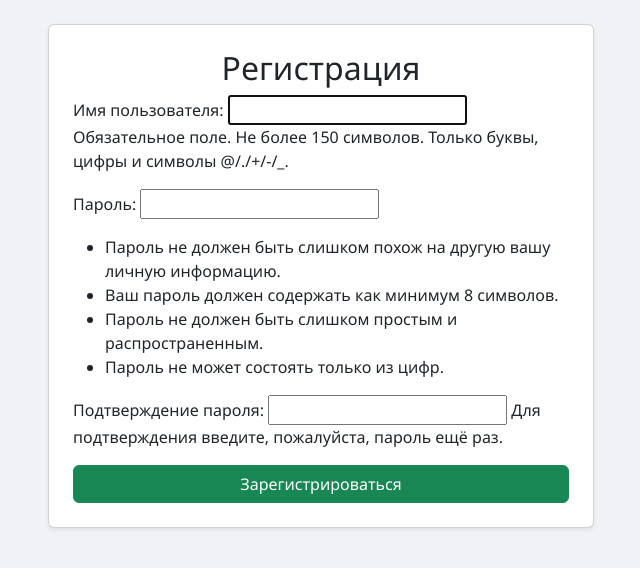
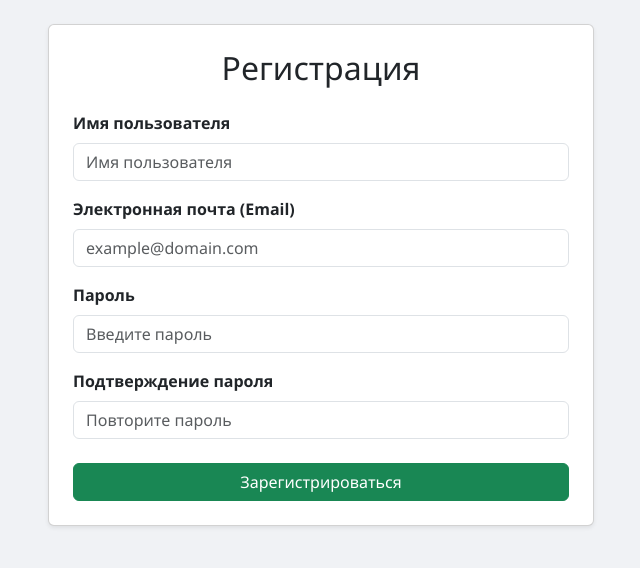
Before and after one commit to serg-12-ctrl/mini-------, a Django app: page /register/ in a window 1280 px wide. Shown: the part 96-664 px from the top of the page, without its empty margins (319-959 px from the left). Run offline with Django 5.2, Linux system fonts and the light colour scheme.

Commit message:
Добавлена валидация email и сложности пароля

```diff
--- a/1718/myproject/articles/forms.py
+++ b/1718/myproject/articles/forms.py
@@ -1,15 +1,119 @@
 from django import forms
-from .models import Comment, Article
+from .models import Comment, Article, Question, Answer
 from django.contrib.auth.models import User
 from django.contrib.auth.forms import UserCreationForm
-from .models import Question
-from .models import Answer
+from django.core.exceptions import ValidationError
+import re
 
 
-class CyrillicUserCreationForm(UserCreationForm):
-    class Meta(UserCreationForm.Meta):
+from django.contrib.auth.models import User
+from django.core.exceptions import ValidationError
+import re
+
+class CyrillicUserCreationForm(forms.ModelForm):
+    username = forms.CharField(
+        label="Имя пользователя",
+        min_length=3,
+        max_length=20,
+        help_text=None,
+        widget=forms.TextInput(attrs={
+            'class': 'form-control',
+            'placeholder': 'Имя пользователя',
+            'required': 'required', # HTML5 обязательное поле
+            # Регулярное выражение для HTML5 (разрешаем латиницу и кириллицу от 3 до 20 символов)
+            'pattern': '^[a-zA-Z0-9_а-яА-ЯёЁ]{3,20}$',
+            'title': 'От 3 до 20 символов. Разрешены только русские/английские буквы, цифры и _'
+        })
+    )
+    email = forms.EmailField(
+        label="Электронная почта (Email)",
+        widget=forms.EmailInput(attrs={
+            'class': 'form-control',
+            'placeholder': 'example@domain.com',
+            'required': 'required' # Делает поле обязательным на фронтенде
+        }),
+        error_messages={
+            'invalid': 'Пожалуйста, введите корректный адрес электронной почты.',
+            'required': 'Поле Email обязательно для заполнения.'
+        }
+    )
+    password1 = forms.CharField(
+        label="Пароль",
+        min_length=8,
+        widget=forms.PasswordInput(attrs={
+            'class': 'form-control',
+            'placeholder': 'Введите пароль',
+            'required': 'required'
+        }),
+        error_messages={'min_length': 'Пароль должен содержать не менее 8 символов.'}
+    )
+    password2 = forms.CharField(
+        label="Подтверждение пароля",
+        min_length=8, # <--- ДОБАВЛЕНО
+        widget=forms.PasswordInput(attrs={
+            'class': 'form-control',
+            'placeholder': 'Повторите пароль',
+            'required': 'required'
+        })
+    )
+
+    class Meta:
         model = User
         fields = ("username",)
+
+    # Валидация: латиница + кириллица
+    def clean_username(self):
+        username = self.cleaned_data.get('username', '')
+
+        # РЕГУЛЯРНОЕ ВЫРАЖЕНИЕ: разрешает латиницу (a-z), кириллицу (а-я), цифры (0-9) и "_"
+        if not re.match(r'^[a-zA-Z0-9_а-яА-ЯёЁ]+$', username):
+            raise ValidationError(
+                'Имя пользователя содержит недопустимые символы. Разрешены только русские и латинские буквы, цифры и знак подчеркивания.'
+            )
+
+        if User.objects.filter(username=username).exists():
+            raise ValidationError('Пользователь с таким именем уже зарегистрирован.')
+
+        return username
+    def clean_email(self):
+        email = self.cleaned_data.get('email', '')
+        # Проверяем, нет ли уже в системе инженера с такой же почтой
+        if User.objects.filter(email=email).exists():
+            raise ValidationError('Пользователь с таким Email уже зарегистрирован в системе АСУТП.')
+        return email
+    # Валидация совпадения паролей
+        # Валидация совпадения паролей и их сложности на бэкенде
+    def clean(self):
+        cleaned_data = super().clean()
+        password1 = cleaned_data.get("password1")
+        password2 = cleaned_data.get("password2")
+
+        if password1:
+            # Проверяем длину
+            if len(password1) < 8:
+                self.add_error('password1', "Пароль должен содержать не менее 8 символов.")
+
+            # Проверяем регулярным выражением наличие цифры (\d) и заглавной буквы ([A-ZА-ЯёЁ])
+            if not re.search(r'\d', password1) or not re.search(r'[A-ZА-ЯёЁ]', password1):
+                self.add_error('password1', "Пароль должен содержать хотя бы одну цифру и одну заглавную букву.")
+
+        # Проверяем совпадение
+        if password1 and password2 and password1 != password2:
+            self.add_error('password2', "Пароли не совпадают.")
+
+        return cleaned_data
+
+
+    # Сохранение пользователя с хэшированием пароля
+    def save(self, commit=True):
+        user = super().save(commit=False)
+        user.set_password(self.cleaned_data["password1"])
+        user.email = self.cleaned_data["email"]
+        if commit:
+            user.save()
+        return user
+
+
 
 class CommentForm(forms.ModelForm):
     class Meta:
@@ -19,38 +123,31 @@ class CommentForm(forms.ModelForm):
             'text': forms.Textarea(attrs={
                 'class':'form-control',
                 'rows': 4,
-                'placeholder': 'Оставьте ваш комменатрий....'
+                'placeholder': 'Оставьте ваш комментарий....' # Исправлена опечатка в placeholder
             })
         }
 
-
-# НОВАЯ форма для статей с полем для фото
+# Форма для статей с полем для фото
 class ArticleForm(forms.ModelForm):
     class Meta:
         model = Article
-
         fields = ['title', 'content', 'image', 'tags']
         widgets = {
             'title': forms.TextInput(attrs={'class': 'form-control', 'placeholder': 'Заголовок статьи'}),
             'content': forms.Textarea(attrs={'class': 'form-control', 'rows': 6, 'placeholder': 'Текст статьи...'}),
-            'image': forms.FileInput(attrs={'class': 'form-control'}), # Поле для файла
+            'image': forms.FileInput(attrs={'class': 'form-control'}),
             'tags': forms.SelectMultiple(attrs={'class': 'form-control'}),
         }
-
-
 
 class QuestionForm(forms.ModelForm):
     class Meta:
         model = Question
-        fields = ['title', 'content'] # Поля 'forum' и 'author' мы заполним автоматически в View
-
-
-
+        fields = ['title', 'content']
 
 class AnswerForm(forms.ModelForm):
     class Meta:
         model = Answer
         fields = ['content']
         widgets = {
-            'content': forms.Textarea(attrs={'rows': 4, 'placeholder': 'Введите ваш ответ...'}),
+            'content': forms.Textarea(attrs={'class': 'form-control', 'rows': 4, 'placeholder': 'Введите ваш ответ...'}), # Добавлен Bootstrap класс form-control для красоты
         }
--- a/1718/myproject/articles/templates/registration/register.html
+++ b/1718/myproject/articles/templates/registration/register.html
@@ -1,16 +1,84 @@
 {% extends 'base.html' %}
 
 {% block content %}
-<div class="row justify-content-center">
+<div class="row justify-content-center mt-4">
     <div class="col-md-6">
         <div class="card shadow-sm p-4">
-            <h2 class="text-center">Регистрация</h2>
-            <form method="post">
+            <h2 class="text-center mb-4">Регистрация</h2>
+
+            <!-- Добавили класс needs-validation и атрибут novalidate, чтобы стилизовать ошибки через Bootstrap -->
+            <form method="post" class="needs-validation" novalidate>
                 {% csrf_token %}
-                {{ form.as_p }}
-                <button type="submit" class="btn btn-success w-100">Зарегистрироваться</button>
+
+                {% for field in form %}
+                    <div class="mb-3 position-relative">
+                        <label class="form-label fw-bold">{{ field.label }}</label>
+                        {{ field }}
+                        <!-- Блок, который Bootstrap покажет, если HTML5/JS валидация не пройдена -->
+                        <div class="invalid-feedback">
+                            Пожалуйста, заполните это поле корректно.
+                        </div>
+                    </div>
+                {% endfor %}
+
+                <button type="submit" class="btn btn-success w-100 mt-2">Зарегистрироваться</button>
             </form>
         </div>
     </div>
 </div>
+
+<!-- JavaScript для перехвата отправки формы и применения стилей Bootstrap -->
+<script>
+(() => {
+  'use strict'
+  const forms = document.querySelectorAll('.needs-validation')
+
+  Array.from(forms).forEach(form => {
+    form.addEventListener('submit', event => {
+      const p1 = document.getElementById('id_password1')
+      const p2 = document.getElementById('id_password2')
+      const emailInput = document.getElementById('id_email') // Находим поле email по его ID
+
+      // Сброс ошибок
+      p1.setCustomValidity('')
+      p2.setCustomValidity('')
+      if (emailInput) emailInput.setCustomValidity('')
+
+      // 1. Проверка валидности email силами браузера
+      if (emailInput && !emailInput.validity.valid) {
+        const fbEmail = emailInput.parentElement.querySelector('.invalid-feedback')
+        if (fbEmail) fbEmail.textContent = '⚠️ Введите корректный адрес почты (например, user@mail.ru)!'
+      }
+
+      // 2. Проверка длины пароля
+      if (p1.value.length < 8) {
+        p1.setCustomValidity('Короткий пароль')
+        const fb1 = p1.parentElement.querySelector('.invalid-feedback')
+        if (fb1) fb1.textContent = '⚠️ Пароль должен быть не менее 8 символов!'
+      }
+      // 3. Проверка сложности пароля
+      else if (!/(?=.*\d)(?=.*[A-ZА-ЯёЁ])/.test(p1.value)) {
+        p1.setCustomValidity('Слишком простой пароль')
+        const fb1 = p1.parentElement.querySelector('.invalid-feedback')
+        if (fb1) fb1.textContent = '⚠️ Пароль должен содержать цифру и заглавную букву!'
+      }
+
+      // 4. Проверка совпадения паролей
+      if (p1.value !== p2.value) {
+        p2.setCustomValidity('Пароли не совпадают')
+        const fb2 = p2.parentElement.querySelector('.invalid-feedback')
+        if (fb2) fb2.textContent = '⚠️ Введенные пароли не совпадают!'
+      }
+
+      if (!form.checkValidity()) {
+        event.preventDefault()
+        event.stopPropagation()
+      }
+
+      form.classList.add('was-validated')
+    }, false)
+  })
+})()
+</script>
+
 {% endblock %}
--- a/1718/myproject/articles/views.py
+++ b/1718/myproject/articles/views.py
@@ -27,6 +27,8 @@ from django.contrib.auth.decorators import login_required
 from .models import Forum, Question
 from .forms import QuestionForm
 from typing import Union
+from .forms import CyrillicUserCreationForm
+
 
 @login_required
 def generate_report_view(request) -> HttpResponse:
@@ -304,27 +306,18 @@ def custom_login_view(request) -> HttpResponse:
 
 
 def register(request) -> HttpResponse:
-    """Регистрирует нового пользователя в системе и автоматически авторизует его.
-
-    Args:
-        request (HttpRequest): Объект HTTP-запроса.
-
-    Returns:
-        HttpResponse: Форма регистрации или редирект.
-    """
+    """Регистрирует нового пользователя в системе и автоматически авторизует его."""
     if request.method == 'POST':
-        form = UserCreationForm(request.POST)
+        # Используем именно CyrillicUserCreationForm для применения регулярного выражения
+        form = CyrillicUserCreationForm(request.POST)
         if form.is_valid():
             user = form.save()
             login(request, user)
             return redirect('index')
-        # Если форма заполнена с ошибками, код пойдет дальше вниз к рендерингу формы с ошибками
     else:
-        form = UserCreationForm() # ДОБАВЛЕНО: Создание пустой формы при GET-запросе
-
+        form = CyrillicUserCreationForm()
 
     return render(request, 'registration/register.html', {'form': form})
-
 
 def rules(request):
     return render(request, 'articles/rules.html')
```
Also changed, not shown: 2 other files.
